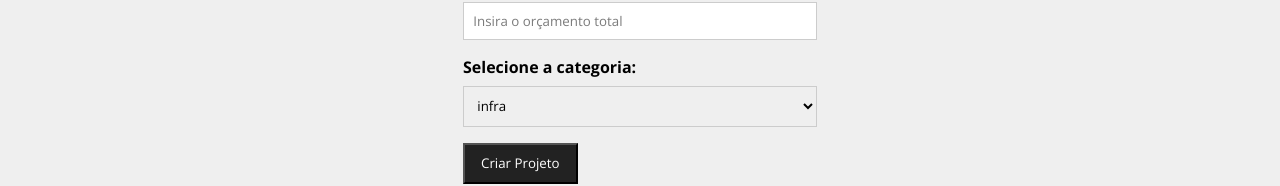
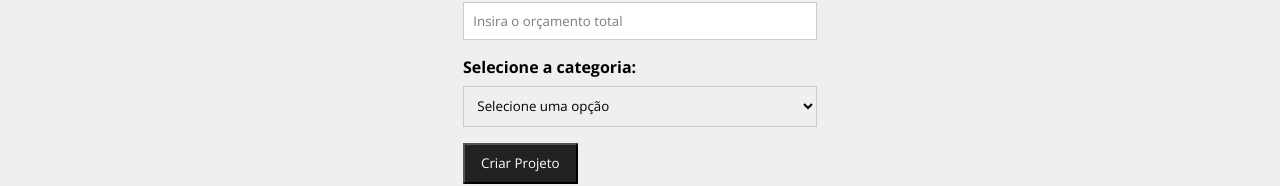
Before and after one commit to AbelardoDivino/Costs, a React (Create React App) app in the folder frontend/costs/: page /Newproject in a window 1280 px wide. Shown: the part 381-567 px from the top of the page. Built offline with nearby package versions, Linux system fonts and the light colour scheme; data requests are answered from the project's data file.

Commit message:
update backend

```diff
--- a/frontend/costs/db.json
+++ b/frontend/costs/db.json
@@ -1,21 +1,45 @@
 {
-    "projects":[],
-    "categories":[
+  "projects": [
     {
-            "id":1,
-            "name":"infra"
+      "name": "fodademais",
+      "budget": "2000",
+      "categories": {
+        "id": "2",
+        "name": "Desenvolvimento"
+      },
+      "cost": 0,
+      "services": [],
+      "id": "3rmWNS7hW3I"
     },
     {
-            "id":2,
-            "name":"Desenvolvimento"
+      "name": "fodademairs",
+      "budget": "2000",
+      "categories": {
+        "id": "3",
+        "name": "Devops"
+      },
+      "cost": 0,
+      "services": [],
+      "id": "HBBhzgKh4qE"
+    }
+  ],
+  "categories": [
+    {
+      "id": "1",
+      "name": "infra"
     },
     {
-            "id":3,
-            "name":"Devops"
+      "id": "2",
+      "name": "Desenvolvimento"
     },
     {
-            "id":4,
-            "name":"full-stack"
+      "id": "3",
+      "name": "Devops"
+    },
+    {
+      "id": "4",
+      "name": "full-stack"
     }
-    ]
+  ],
+  "$schema": "./node_modules/json-server/schema.json"
 }
--- a/frontend/costs/src/components/form/Select.js
+++ b/frontend/costs/src/components/form/Select.js
@@ -3,7 +3,7 @@ function Select({text,name,options,handleOnChange,value}){
     return(
         <div className={styles.form_controler}>
             <label htmlFor={name}> {text}:</label>
-            <select name={name} id={name} onChange={handleOnChange} value={value}>
+            <select name={name} id={name} onChange={handleOnChange} value={value || ''}>
             <option value="" disabled>Selecione uma opção</option>
             {options && options.map((option)=>(
                 <option value={option.id} key={option.id}>{option.name}</option>
--- a/frontend/costs/src/components/pages/Newproject.js
+++ b/frontend/costs/src/components/pages/Newproject.js
@@ -1,11 +1,39 @@
 import Projectform from '../project/Projectform'
+import {useNavigate} from 'react-router-dom'
 import styles from './Newproject.module.css'
 function Newproject(){
+
+      const navigate = useNavigate()
+     function createpost(project){
+project.cost = 0
+project.services = []
+
+fetch("http://localhost:5000/projects",{
+    method:"POST",
+    headers:{
+        'Content-Type':'application/json',
+    },
+    body: JSON.stringify(project)
+}).then(
+    (resp => resp.json())
+).then(
+    (data) => {
+        console.log(data)
+        navigate('/')
+    }
+).catch(err => console.log("erro"))
+
+
+  }
+
+
+
+
     return(
             <div className={styles.newproject_container}>
                 <h1>Criar Projeto</h1>
                 <p>Crie seus Projetos para depois adicionar os seus serviços</p>
-                <Projectform btntext="Criar Projeto"/>
+                <Projectform handleSubmit={createpost} btntext="Criar Projeto"/>
             </div>
     )
 }
--- a/frontend/costs/src/components/project/Projectform.js
+++ b/frontend/costs/src/components/project/Projectform.js
@@ -3,9 +3,12 @@ import Input from '../form/Input'
 import Select from '../form/Select';
 import Submit from '../form/Submit';
 import styles from './Projectform.module.css'
-function Projectform({btntext}){
+function Projectform({handleSubmit,btntext,projectData}){
+
+
 
 const [categories,setcategories] = useState([])
+const [project,setproject] = useState(projectData || {})
 
 useEffect(()=>{
 
@@ -23,19 +26,38 @@ fetch("http://localhost:5000/categories",{
 .catch(err => console.log("erro"))
 
 },[])
+const submit =  (e)=>{
+e.preventDefault()
+handleSubmit(project)
+console.log(project)
+}
+
+function handlechange(e){
+  setproject({...project, [e.target.name]: e.target.value})
+  console.log(project)
+}
+
+function handlecategory(e){
+  setproject({...project,categories:{
+    id:e.target.value,
+    name:e.target.options[e.target.selectedIndex].text,
+  }})
+}
+
     return (
-        <form className={styles.form}>
-         <Input type='text' text='Nome do projeto' name='name' placeholder='Insira o nome do projeto' />
+        <form onSubmit={submit} className={styles.form}>
+         <Input type='text' text='Nome do projeto' name='name' placeholder='Insira o nome do projeto' handleOnChange={handlechange} value={project.name ? project.name : ''} />
 
            <Input
            type='number'
            text='Orçamento do Projeto'
            name='budget'
            placeholder='Insira o orçamento total'
+           handleOnChange={handlechange} value={project.budget ? project.budget : ''}
            />
 
             <div>
-              <Select name="category_id" text="Selecione a categoria" options={categories} />
+              <Select name="category_id" text="Selecione a categoria" options={categories} handleOnChange={handlecategory} value={project.category_id ? project.category_id : ''} />
             </div>
 
            <Submit text={btntext} />
```
Lines whose indentation alone changed are shown as unchanged.
